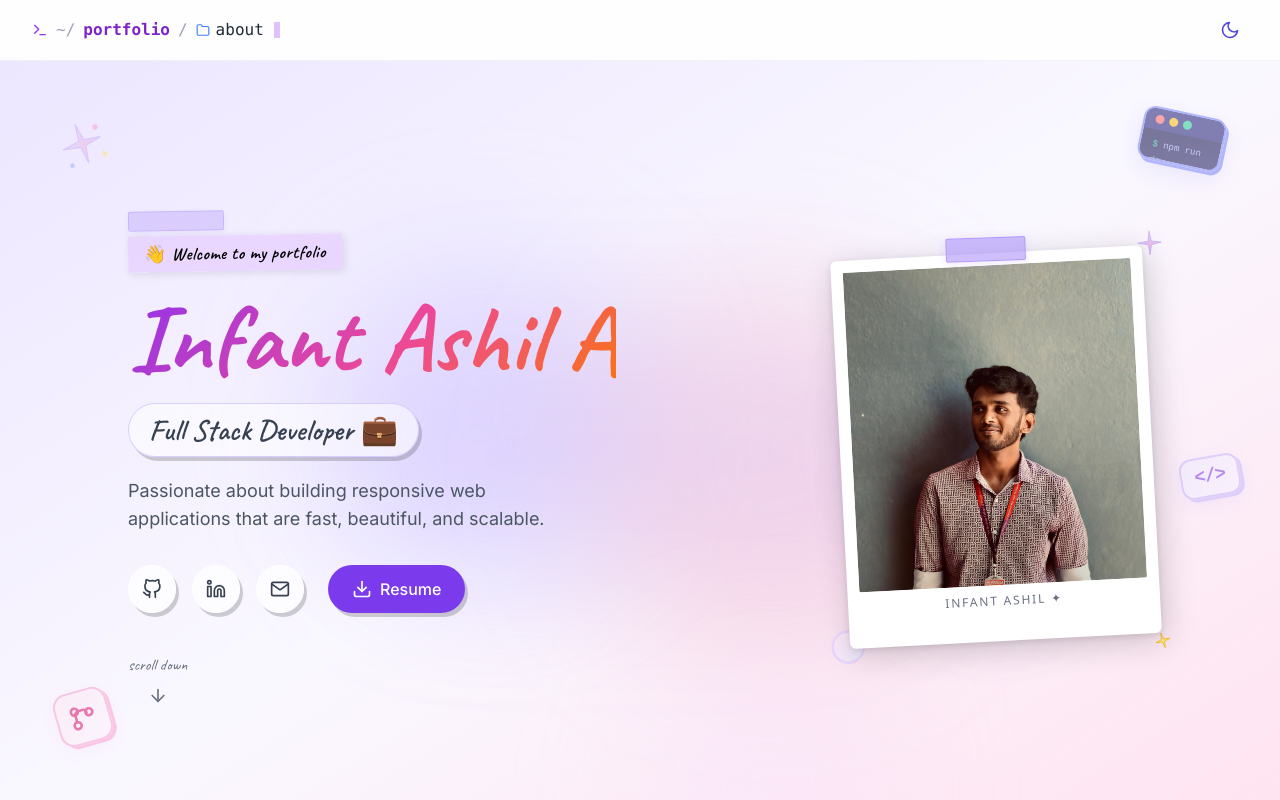
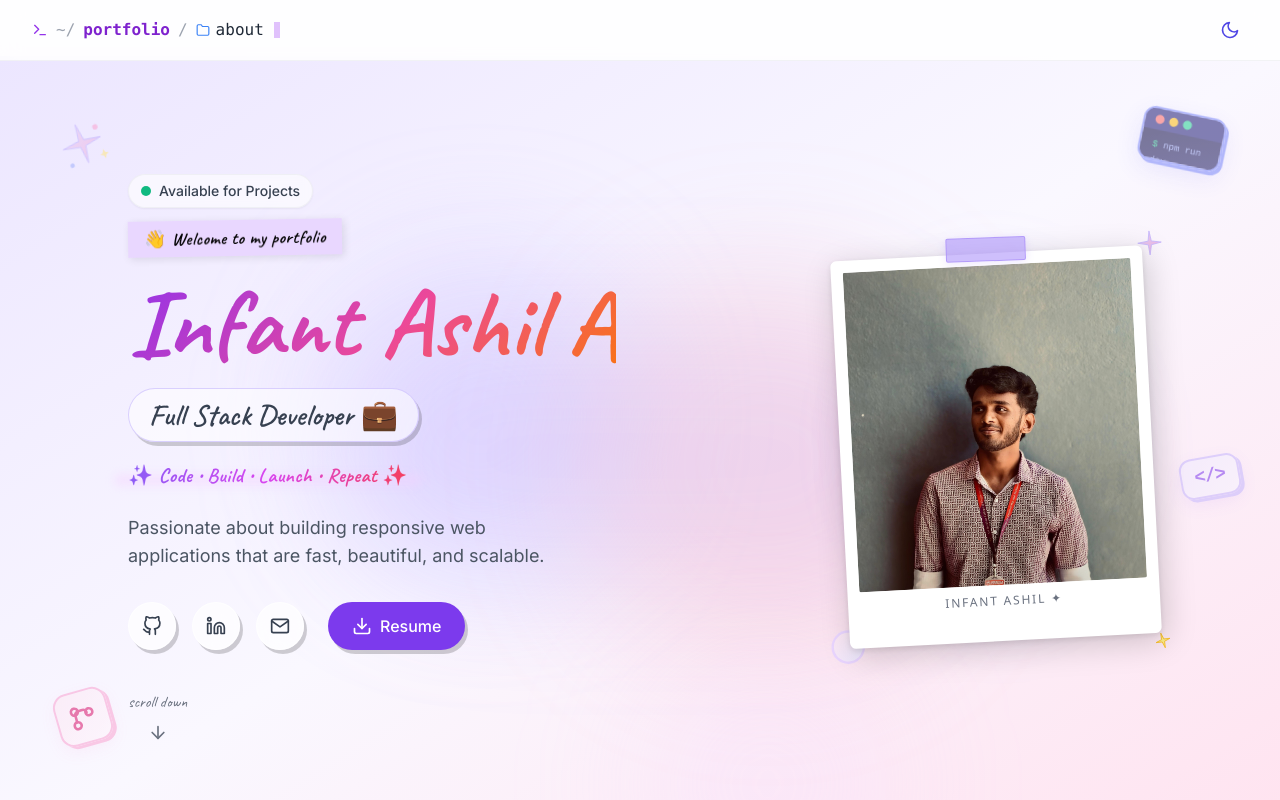
Before and after one commit to ashwiths/Portfolio, a React (Vite) app in the folder my-app/: page / in a window 1280 px wide. Shown: the top 800 px of the page. Built offline with nearby package versions, Linux system fonts and the light colour scheme.

Commit message:
feat: Introduce an availability badge and personal motto to the Hero section, and remove anti-dev-tools scripts and body selection restrictions from index.html.

```diff
--- a/my-app/index.html
+++ b/my-app/index.html
@@ -15,30 +15,9 @@
     rel="stylesheet" />
 </head>
 
-<body class="select-none" oncontextmenu="return false;" onselectstart="return false;" ondragstart="return false;">
+<body>
   <div id="root"></div>
   <script type="module" src="/src/main.jsx"></script>
-  <script>
-    // Basic anti-scraper and devTools protection
-    document.addEventListener('keydown', function (e) {
-      // Disable F12
-      if (e.key === 'F12' || e.keyCode === 123) {
-        e.preventDefault();
-      }
-      // Disable Ctrl+Shift+I / Cmd+Option+I
-      if ((e.ctrlKey || e.metaKey) && e.shiftKey && (e.key === 'I' || e.key === 'i')) {
-        e.preventDefault();
-      }
-      // Disable Ctrl+Shift+J / Cmd+Option+J
-      if ((e.ctrlKey || e.metaKey) && e.shiftKey && (e.key === 'J' || e.key === 'j')) {
-        e.preventDefault();
-      }
-      // Disable Ctrl+U / Cmd+U (View Source)
-      if ((e.ctrlKey || e.metaKey) && (e.key === 'U' || e.key === 'u')) {
-        e.preventDefault();
-      }
-    });
-  </script>
 </body>
 
 </html>
--- a/my-app/src/components/Hero.jsx
+++ b/my-app/src/components/Hero.jsx
@@ -94,17 +94,20 @@ export default function Hero() {
                     {/* ── LEFT: Text content ── */}
                     <div className="flex-1 flex flex-col items-center md:items-start text-center md:text-left mt-8 md:mt-0">
 
-                        {/* Tape strip + welcome badge */}
-                        <motion.div variants={itemVariants} className="flex flex-col items-center md:items-start mb-5 gap-1">
-                            <div
-                                className="w-24 h-5 rounded-sm opacity-75"
-                                style={{
-                                    background: 'rgba(167,139,250,0.42)',
-                                    border: '1px solid rgba(167,139,250,0.55)',
-                                    transform: 'rotate(-1deg)',
-                                    boxShadow: '0 2px 6px rgba(139,92,246,0.10)',
-                                }}
-                            />
+                        {/* Availability badge + welcome tape */}
+                        <motion.div variants={itemVariants} className="flex flex-col items-center md:items-start mb-5 gap-3">
+                            {/* Availability Badge */}
+                            <div className="inline-flex items-center gap-2 px-3 py-1.5 rounded-full bg-white/60 dark:bg-dark-card/60 border border-gray-200/50 dark:border-dark-border/50 backdrop-blur-sm shadow-sm transition-transform hover:scale-105">
+                                <span className="relative flex h-2.5 w-2.5 shrink-0">
+                                    <span className="animate-ping absolute inline-flex h-full w-full rounded-full bg-emerald-400 opacity-75"></span>
+                                    <span className="relative inline-flex rounded-full h-2.5 w-2.5 bg-emerald-500"></span>
+                                </span>
+                                <span className="text-sm font-medium text-gray-700 dark:text-gray-300 font-sans">
+                                    Available for Projects
+                                </span>
+                            </div>
+
+                            {/* Welcome tape */}
                             <span className="tape tape-purple font-handwritten text-lg">
                                 👋 Welcome to my portfolio
                             </span>
@@ -123,6 +126,15 @@ export default function Hero() {
                             <span className="inline-block font-handwritten text-xl md:text-2xl lg:text-3xl font-semibold text-gray-700 dark:text-gray-200 bg-white/55 dark:bg-dark-card/55 px-5 py-2 rounded-full border border-violet-300/60 dark:border-dark-border shadow-sticker">
                                 Full Stack Developer 💼
                             </span>
+                        </motion.div>
+
+                        {/* Personal Motto */}
+                        <motion.div variants={itemVariants} className="mb-6 relative flex items-center justify-center md:justify-start">
+                            <span className="relative z-10 font-handwritten text-lg md:text-xl text-transparent bg-clip-text bg-gradient-to-r from-violet-500 via-fuchsia-500 to-rose-500 dark:from-violet-400 dark:via-fuchsia-400 dark:to-rose-400 font-bold tracking-wide">
+                                ✨ Code • Build • Launch • Repeat ✨
+                            </span>
+                            {/* Subtle background glow */}
+                            <div className="absolute inset-x-0 bottom-1 h-3 bg-fuchsia-200/40 dark:bg-fuchsia-900/30 blur-sm rounded-full -z-10 w-[110%] -left-[5%] pointer-events-none" />
                         </motion.div>
 
                         {/* Tagline */}
```
